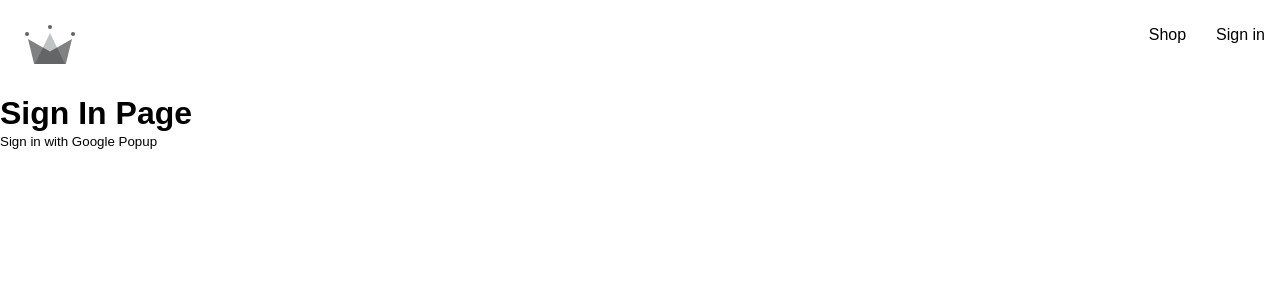
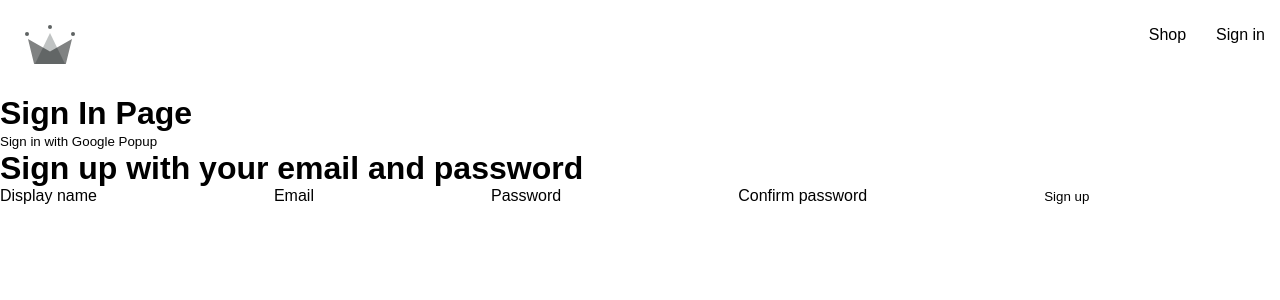
Before and after one commit to MagdK/capstone-clothing, a React (Create React App) app: page /sign-in in a window 1280 px wide. Shown: the top 300 px of the page. Built offline with nearby package versions, Linux system fonts and the light colour scheme; a web font is replaced by a local one.

Commit message:
Set up useState for form inputs

```diff
--- a/src/components/sign-up-form/sign-up-form.component.jsx
+++ b/src/components/sign-up-form/sign-up-form.component.jsx
@@ -1,19 +1,61 @@
+import { useState } from 'react';
+
+const defaultFormFields = {
+    displayName: '',
+    email: '',
+    password: '',
+    confirmPassword: ''
+};
+
 const SignUpForm = () => {
+    const [formFields, setFormFields] = useState(defaultFormFields);
+    const { displayName, email, password, confirmPassword } = formFields;
+
+    const handleChange = (event) => {
+        const { name } = event;
+    };
+
     return (
         <div>
             <h1>Sign up with your email and password</h1>
-            <form>
+            <form onSubmit={() => {}}>
                 <label>Display name</label>
-                <input type="text" required/>
+                <input
+                    type="text"
+                    required
+                    onChange={handleChange}
+                    name="displayName"
+                    value={displayName}
+                />
 
                 <label>Email</label>
-                <input type="email" required/>
+                <input
+                    type="email"
+                    required
+                    onChange={handleChange}
+                    name="email"
+                    value={email}
+                />
 
                 <label>Password</label>
-                <input type="password" required/>
+                <input
+                    type="password"
+                    required
+                    onChange={handleChange}
+                    name="password"
+                    value={password}
+                />
 
                 <label>Confirm password</label>
-                <input type="password" required/>
+                <input
+                    type="password"
+                    required
+                    onChange={handleChange}
+                    name="confirmPassword"
+                    value={confirmPassword}
+                />
+
+                <button type="submit">Sign up</button>
             </form>
         </div>
     )
--- a/src/routes/sign-in/sign-in.component.jsx
+++ b/src/routes/sign-in/sign-in.component.jsx
@@ -7,6 +7,8 @@
     /* signInWithGoogleRedirect, */
     createUserDocumentFromAuth
 } from '../../utils/firebase/firebase.utils'
+
+import SignUpForm from '../../components/sign-up-form/sign-up-form.component';
 
 const SignIn = () => {
     /* useEffect(() => {
@@ -36,6 +38,8 @@
             {/* <button onClick={signInWithGoogleRedirect}>
                 Sign in with Google Redirect
             </button> */}
+
+            <SignUpForm />
         </div>
     )
 }
```
